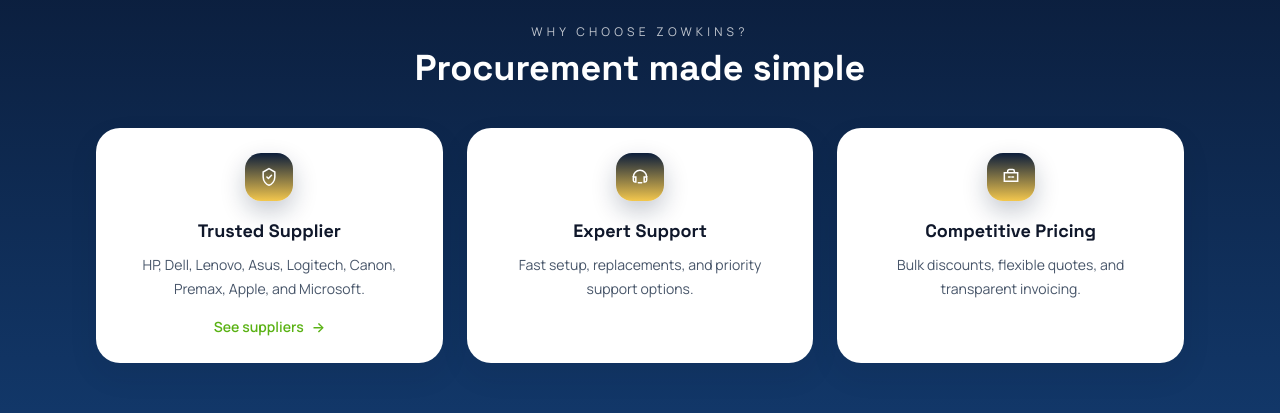
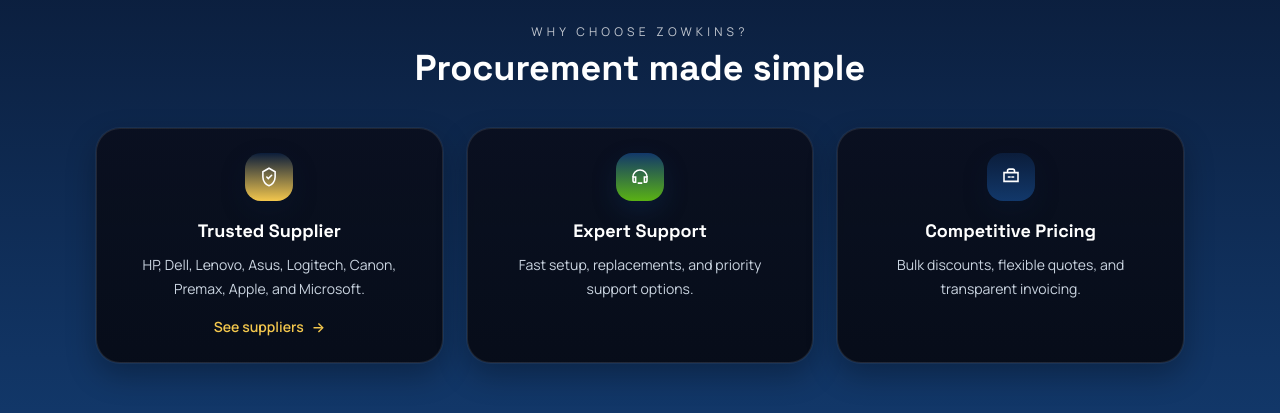
Before and after one commit to michaelpete1/Zowinks, a Next.js app: page / in a window 1280 px wide. Shown: the part 1280-1693 px from the top of the page. Built offline with nearby package versions, Linux system fonts and the light colour scheme; no server answers.

Commit message:
Initial commit

```diff
--- a/app/cart/page.tsx
+++ b/app/cart/page.tsx
@@ -1,6 +1,6 @@
 "use client";
 
-import { FormEvent, useMemo, useState } from "react";
+import { FormEvent, useEffect, useMemo, useState } from "react";
 import Link from "next/link";
 import Navbar from "../../components/NewNavbar";
 import { useCart, type CartItem } from "../../hooks/useCart";
@@ -52,9 +52,11 @@ function currency(value: number) {
 export default function Cart() {
   const items = useCart((state): CartItem[] => state.items);
   const clearCart = useCart((state) => state.clearCart);
+  const removeItem = useCart((state) => state.removeItem);
   const [formData, setFormData] = useState<OrderFormState>(emptyFormState);
   const [stage, setStage] = useState<OrderStage>("form");
   const [orderReference, setOrderReference] = useState("");
+  const [selectedItemIds, setSelectedItemIds] = useState<string[]>([]);
   const [submittedOrder, setSubmittedOrder] = useState<{
     items: CartItem[];
     subtotal: number;
@@ -75,6 +77,30 @@ export default function Cart() {
   const totalLabel = currency(summaryTotal);
 
   const selectedLocation = formData.deliveryAddress || formData.pickupPoint || "Not provided yet";
+
+  useEffect(() => {
+    setSelectedItemIds((current) => current.filter((id) => items.some((item) => item.id === id)));
+  }, [items]);
+
+  const selectedItemCount = selectedItemIds.length;
+
+  const toggleSelectedItem = (id: string) => {
+    setSelectedItemIds((current) => (current.includes(id) ? current.filter((itemId) => itemId !== id) : [...current, id]));
+  };
+
+  const toggleSelectAll = () => {
+    if (selectedItemCount === summaryItems.length) {
+      setSelectedItemIds([]);
+      return;
+    }
+
+    setSelectedItemIds(summaryItems.map((item) => item.id));
+  };
+
+  const removeSelectedItems = () => {
+    selectedItemIds.forEach((id) => removeItem(id));
+    setSelectedItemIds([]);
+  };
 
   const sendOrderEmail = (reference = orderReference) => {
     const lines = [
@@ -157,6 +183,7 @@ export default function Cart() {
     setStage("form");
     setOrderReference("");
     setSubmittedOrder(null);
+    setSelectedItemIds([]);
     setError("");
   };
 
@@ -223,10 +250,10 @@ export default function Cart() {
             <section className="space-y-5">
               {stage === "form" && (
                 <div className="rounded-[2rem] border border-white/10 bg-[#0a1020] p-6 shadow-[0_16px_40px_rgba(0,0,0,0.18)] md:p-8">
-                <div className="mb-6 border-b border-white/10 pb-5">
-                <p className="text-xs uppercase tracking-[0.3em] text-white/55">Checkout details</p>
-                <h2 className="mt-2 font-display text-2xl font-semibold text-white">Tell us where to deliver or where to pick up</h2>
-                </div>
+                  <div className="mb-6 border-b border-white/10 pb-5">
+                    <p className="text-xs uppercase tracking-[0.3em] text-white/55">Checkout details</p>
+                    <h2 className="mt-2 font-display text-2xl font-semibold text-white">Tell us where to deliver or where to pick up</h2>
+                  </div>
 
                   <form className="space-y-5" onSubmit={handleSubmit}>
                     <div className="grid gap-4 md:grid-cols-2">
@@ -468,13 +495,43 @@ export default function Cart() {
                 <p className="text-xs uppercase tracking-[0.3em] text-white/55">Selected product</p>
                 <h2 className="mt-2 font-display text-2xl font-semibold text-white">Your order summary</h2>
 
+                {stage === "form" && summaryItems.length > 0 ? (
+                  <div className="mt-5 flex flex-wrap items-center gap-3">
+                    <button
+                      type="button"
+                      onClick={toggleSelectAll}
+                      className="rounded-full border border-white/10 bg-white/5 px-4 py-2 text-xs font-semibold text-white transition hover:border-[#f3c74d]/45 hover:bg-white/10"
+                    >
+                      {selectedItemCount === summaryItems.length ? "Deselect all" : "Select all"}
+                    </button>
+                    <button
+                      type="button"
+                      onClick={removeSelectedItems}
+                      disabled={!selectedItemCount}
+                      className="rounded-full bg-rose-500 px-4 py-2 text-xs font-semibold text-white transition hover:bg-rose-400 disabled:cursor-not-allowed disabled:opacity-50"
+                    >
+                      Cancel selected ({selectedItemCount})
+                    </button>
+                  </div>
+                ) : null}
+
                 <div className="mt-6 space-y-4">
                   {summaryItems.map((item) => (
                     <article key={item.id} className="rounded-[1.5rem] border border-white/10 bg-white/5 p-4">
                       <div className="flex items-start justify-between gap-4">
-                        <div>
+                        <div className="flex min-w-0 items-start gap-3">
+                          {stage === "form" ? (
+                            <input
+                              type="checkbox"
+                              checked={selectedItemIds.includes(item.id)}
+                              onChange={() => toggleSelectedItem(item.id)}
+                              className="mt-1 h-4 w-4 rounded border-white/20 bg-white/10 text-[#f3c74d] focus:ring-[#f3c74d]"
+                            />
+                          ) : null}
+                          <div className="min-w-0">
                           <p className="font-semibold text-white">{item.title}</p>
                           <p className="mt-1 text-sm text-slate-400">{item.spec}</p>
+                          </div>
                         </div>
                         <span className="rounded-full bg-white/10 px-3 py-1 text-xs font-semibold text-white">Qty {item.qty}</span>
                       </div>
--- a/app/page.tsx
+++ b/app/page.tsx
@@ -88,6 +88,27 @@ function getValueIcon(title: string) {
       <path d="M13 12h2" strokeLinecap="round" strokeWidth="1.8" />
     </svg>
   );
+}
+
+function getValueTone(title: string) {
+  if (title === "Trusted Supplier") {
+    return {
+      badge: "bg-[linear-gradient(180deg,#0b1d3b_0%,#f3c74d_100%)] text-white shadow-[0_10px_24px_rgba(11,29,59,0.28)]",
+      link: "text-[#f3c74d] hover:text-white",
+    };
+  }
+
+  if (title === "Expert Support") {
+    return {
+      badge: "bg-[linear-gradient(180deg,#12386a_0%,#5ab214_100%)] text-white shadow-[0_10px_24px_rgba(18,56,106,0.28)]",
+      link: "text-[#5ab214] hover:text-white",
+    };
+  }
+
+  return {
+    badge: "bg-[linear-gradient(180deg,#0b1d3b_0%,#12386a_100%)] text-white shadow-[0_10px_24px_rgba(11,29,59,0.28)]",
+    link: "text-[#f3c74d] hover:text-white",
+  };
 }
   const categories = [
   {
@@ -230,30 +251,34 @@ export default function Home() {
             </h2>
           </div>
           <div className="mt-10 grid gap-6 md:grid-cols-3">
-            {valueProps.map((card) => (
+            {valueProps.map((card) => {
+              const tone = getValueTone(card.title);
+
+              return (
                 <div
                   key={card.title}
-                className="rounded-[1.5rem] border border-white/10 bg-white p-6 text-center shadow-[0_12px_30px_rgba(15,23,42,0.08)] animate-[rise_0.7s_ease-out]"
+                  className="rounded-[1.5rem] border border-white/10 bg-[linear-gradient(180deg,rgba(10,16,32,0.98),rgba(7,12,24,0.98))] p-6 text-center shadow-[0_12px_30px_rgba(0,0,0,0.28)] ring-1 ring-white/5 animate-[rise_0.7s_ease-out]"
                 >
-                <div className="mx-auto mb-4 grid h-12 w-12 place-items-center rounded-2xl bg-[linear-gradient(180deg,#0b1d3b_0%,#f3c74d_100%)] text-white shadow-[0_10px_24px_rgba(11,29,59,0.24)]">
-                  {getValueIcon(card.title)}
+                  <div className={`mx-auto mb-4 grid h-12 w-12 place-items-center rounded-2xl ${tone.badge}`}>
+                    <span className="scale-105">{getValueIcon(card.title)}</span>
                   </div>
-                <h3 className="font-display text-lg font-bold text-slate-900">
+                  <h3 className="font-display text-lg font-bold text-white">
                     {card.title}
                   </h3>
-                <p className="mt-2 text-sm leading-6 text-slate-600">
+                  <p className="mt-2 text-sm leading-6 text-slate-300">
                     {card.body}
                   </p>
                   {card.title === "Trusted Supplier" ? (
                     <Link
                       href="/suppliers"
-                    className="mt-4 inline-flex items-center gap-2 text-sm font-semibold text-[#5ab214] hover:text-[#0b1d3b]"
+                      className={`mt-4 inline-flex items-center gap-2 text-sm font-semibold transition ${tone.link}`}
                     >
                       See suppliers <span aria-hidden="true">&rarr;</span>
                     </Link>
                   ) : null}
                 </div>
-            ))}
+              );
+            })}
           </div>
         </div>
       </section>
--- a/app/suppliers/page.tsx
+++ b/app/suppliers/page.tsx
@@ -52,7 +52,7 @@ export default function SuppliersPage() {
                         alt={supplier.title}
                         width={120}
                         height={60}
-                        className="h-12 w-auto object-contain grayscale transition duration-300 group-hover:grayscale-0"
+                        className="h-12 w-auto object-contain transition duration-300"
                       />
                     </div>
                     <div className="min-w-0 flex-1 text-right">
```
Also changed, not shown: public/logitech.jpg. Lines whose indentation alone changed are shown as unchanged.
